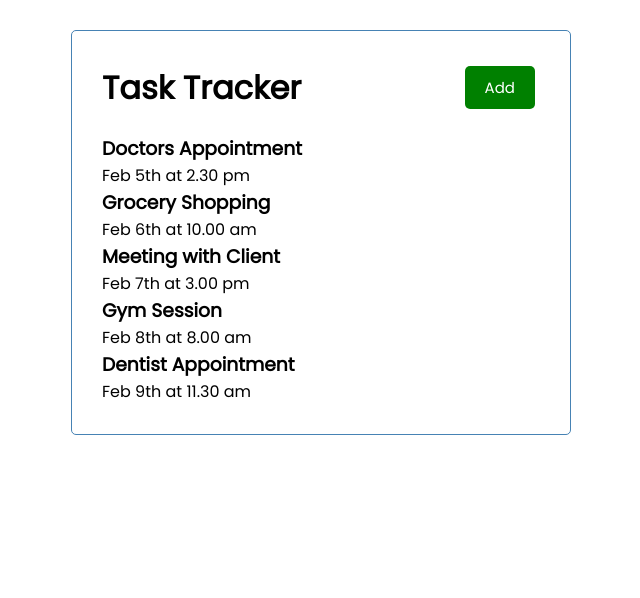
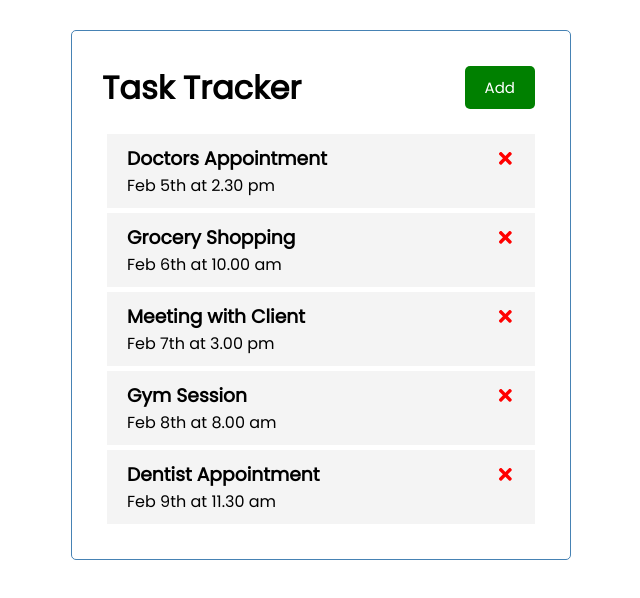
Before and after one commit to tamim36/task-tracker, a React (Create React App) app: page / in a window 1280 px wide. Shown: the top 598 px of the page, without its empty margins (319-959 px from the left). Built offline with nearby package versions, Linux system fonts and the light colour scheme.

Commit message:
statically delete task

```diff
--- a/package.json
+++ b/package.json
@@ -8,6 +8,7 @@
     "@testing-library/user-event": "^13.5.0",
     "react": "^18.2.0",
     "react-dom": "^18.2.0",
+    "react-icons": "^5.0.1",
     "react-scripts": "5.0.1",
     "web-vitals": "^2.1.4"
   },
--- a/src/App.js
+++ b/src/App.js
@@ -37,10 +37,14 @@
     }
   ])
 
+  const onDeleteTask = (id) => {
+    setTasks(tasks.filter((t) => t.id !== id));
+  }
+
   return (
     <div className="container">
       <Header />
-      <Tasks tasks={tasks} />
+      <Tasks tasks={tasks} onDelete={onDeleteTask} />
     </div>
   );
 }
--- a/src/components/Task.js
+++ b/src/components/Task.js
@@ -1,9 +1,14 @@
 import React from 'react'
+import { FaTimes } from 'react-icons/fa'
 
-const Task = ({taskId, task}) => {
+const Task = ({task, onDelete}) => {
   return (
-    <div>
-        <h3>{task.text}</h3>
+    <div className='task'>
+        <h3>{task.text}
+            <FaTimes
+                onClick={() => onDelete(task.id)}
+                style={{color: 'red', cursor: 'pointer'}} />
+        </h3>
         <p>{task.day}</p>
     </div>
   )
--- a/src/components/Tasks.js
+++ b/src/components/Tasks.js
@@ -1,12 +1,12 @@
 import Task from "./Task"
 
-const Tasks = ({tasks}) => {
+const Tasks = ({tasks, onDelete}) => {
 
   return (
     <>
         {
             tasks.map((t) => (
-            <Task key={t.id} task={t} />
+            <Task onDelete={onDelete} key={t.id} task={t} />
             ))
         }
     </>
```
Also changed, not shown: 1 other file (tests, documents, lock files or other folders).
